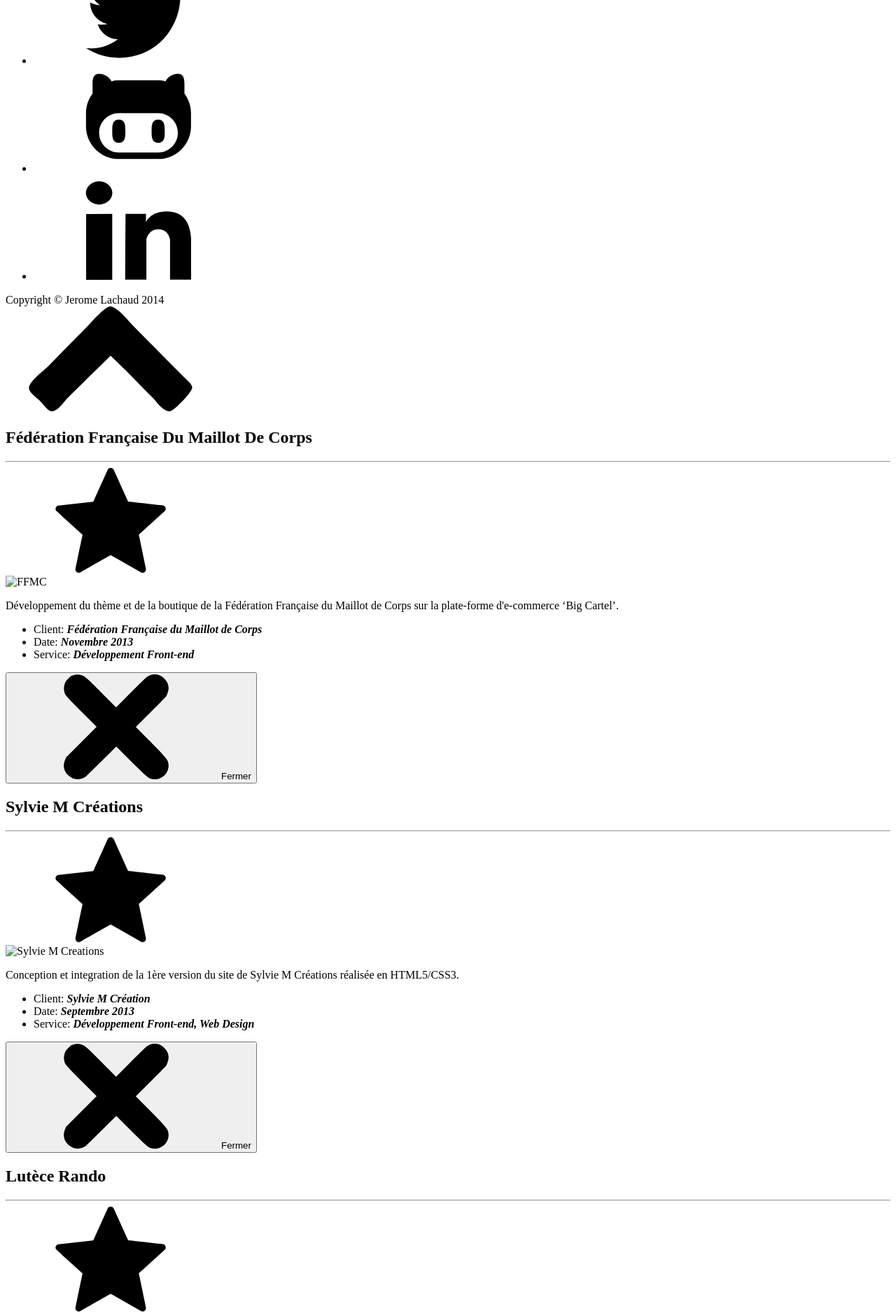
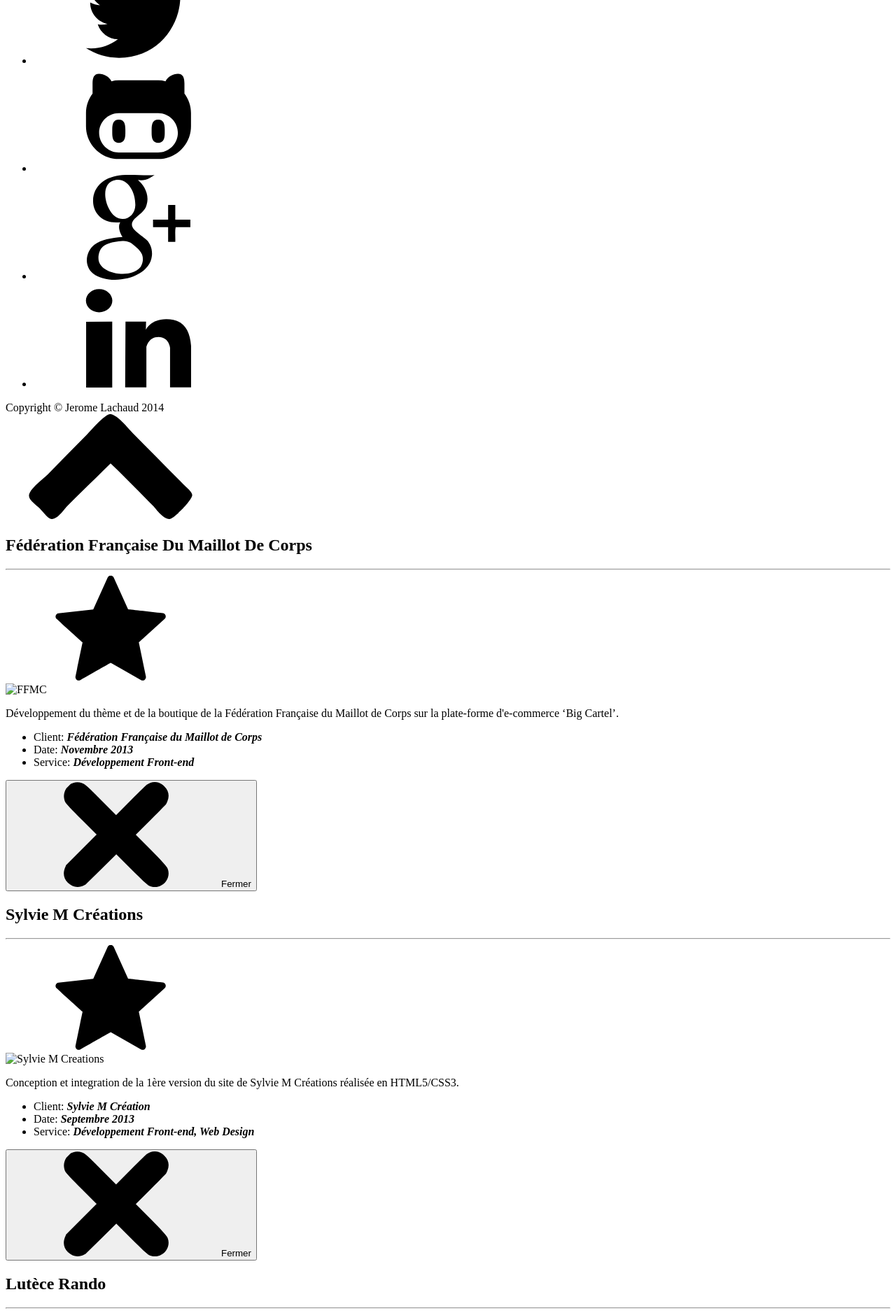
Before and after one commit to jeromelachaud/freelancer-theme, a Jekyll site: the page built from _posts/2014-07-13-Eibon.markdown, in a window 1280 px wide. Shown: the part 2855-4732 px from the top of the page at 70% size. Built offline with Jekyll 4.4.1, drawn with Linux system fonts in a browser that asks for light colours.

Commit message:
add gplus svg icon

```diff
--- a/_includes/footer.html
+++ b/_includes/footer.html
@@ -33,6 +33,12 @@
                                 </a>
                             </li>
                             <li>
+                                <a href="{{ site.googleplus_url }}?rel=author" class="btn-social btn-outline">
+                                    <!-- <i class="fa fa-fw fa-linkedin"></i> -->
+                                    <svg><use xlink:href="#icon-googleplus"></use></svg>
+                                </a>
+                            </li>
+                            <li>
                                 <a href="http://fr.linkedin.com/in/{{ site.linkedin_username }}" class="btn-social btn-outline">
                                     <!-- <i class="fa fa-fw fa-linkedin"></i> -->
                                     <svg><use xlink:href="#icon-linkedin"></use></svg>
```
Also changed, not shown: _includes/svg-defs.svg, img/svg/googleplus.svg (added).
